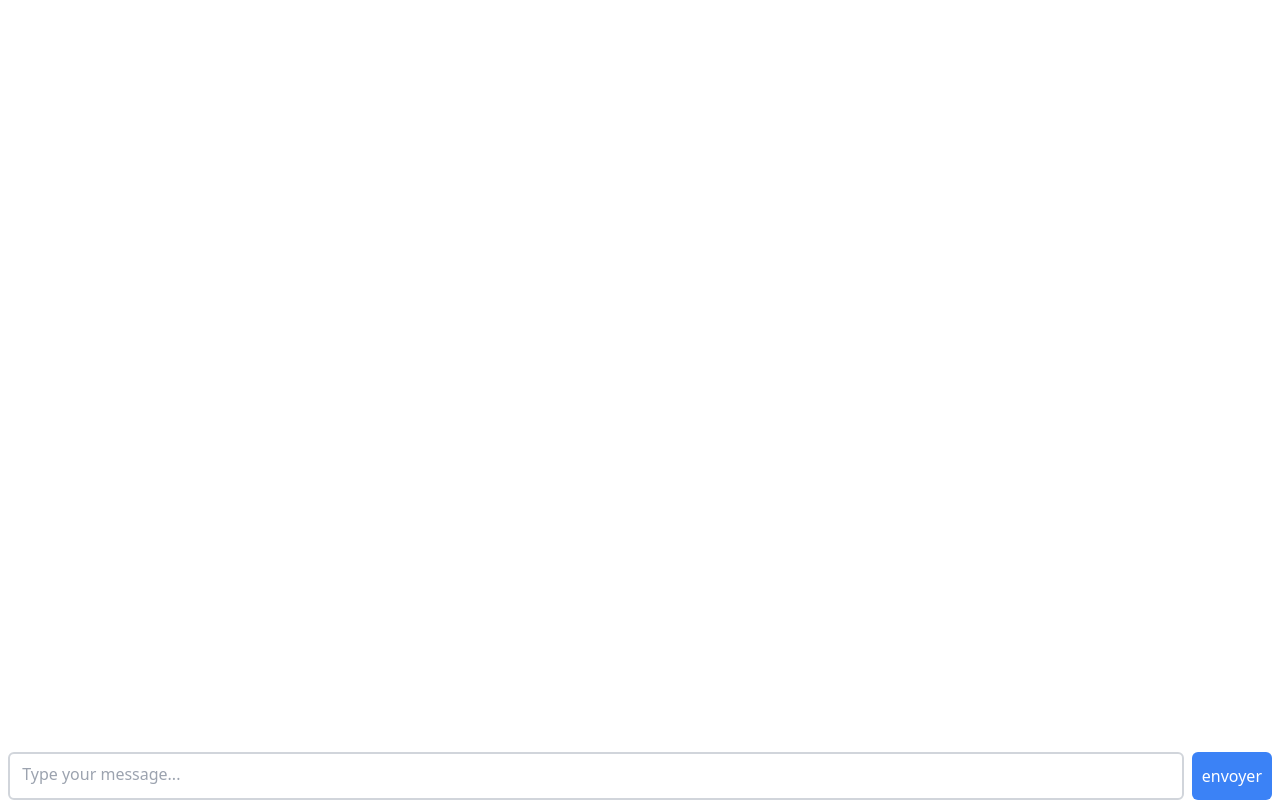
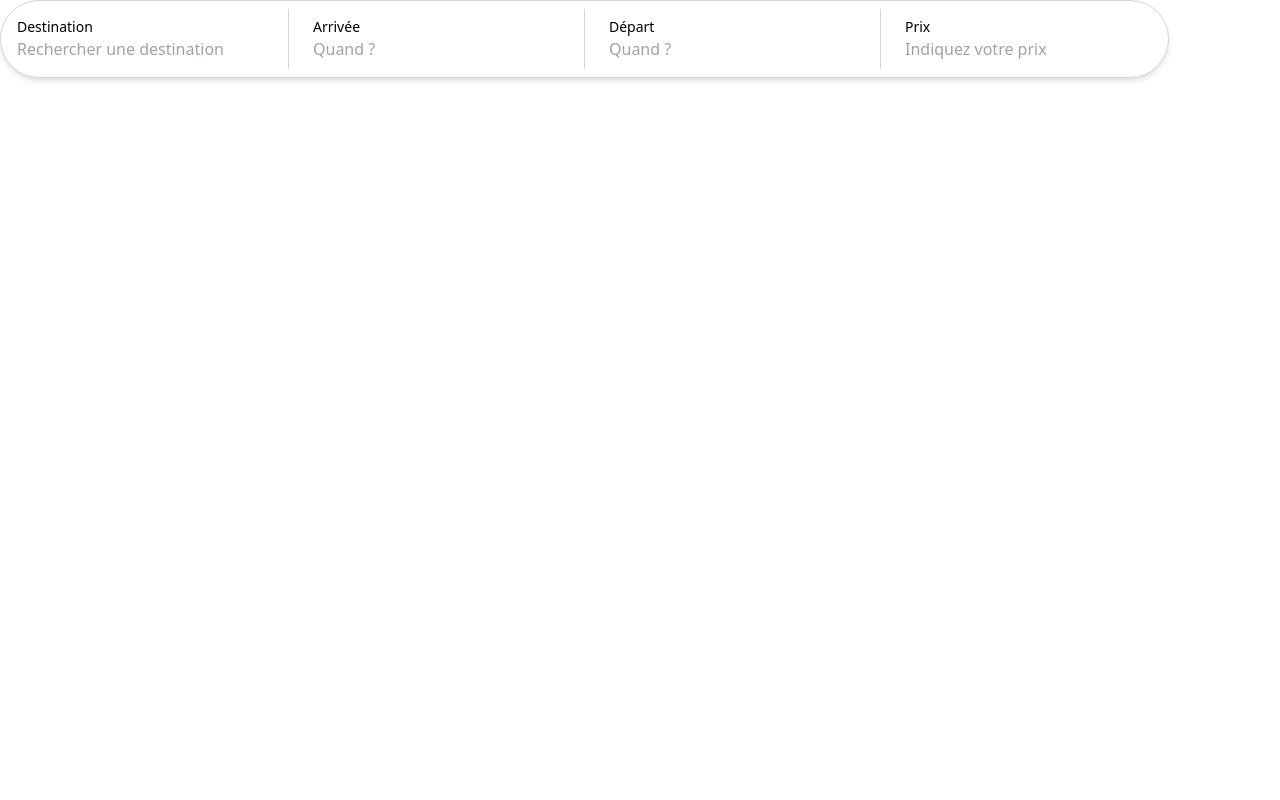
Before and after one commit to Sucellos42/T-WEB-800, a Vue app in the folder client/: page /chat/ in a window 1280 px wide. Built offline with nearby package versions, Linux system fonts and the light colour scheme.

Commit message:
WIP first version just input

```diff
--- a/client/index.html
+++ b/client/index.html
@@ -4,7 +4,7 @@
     <meta charset="UTF-8" />
     <link rel="icon" type="image/svg+xml" href="/vite.svg" />
     <meta name="viewport" content="width=device-width, initial-scale=1.0" />
-    <title>Vite + Vue + TS</title>
+    <title>Epic Road Trip</title>
   </head>
   <body>
     <div id="app"></div>
--- a/client/package.json
+++ b/client/package.json
@@ -18,6 +18,8 @@
   },
   "devDependencies": {
     "@types/node": "^20.11.20",
+    "@typescript-eslint/eslint-plugin": "^7.1.1",
+    "@typescript-eslint/parser": "^7.1.1",
     "@vitejs/plugin-vue": "^5.0.4",
     "autoprefixer": "^10.4.17",
     "eslint": "^8.57.0",
--- a/client/src/components/ChatComponent.vue
+++ /dev/null
@@ -1,43 +0,0 @@
-<script setup lang="ts">
-import { useMessagesStore } from '~/stores/messages/messages.store.ts';
-import { ref } from 'vue';
-import Messages from '~/components/MessagesComponent.vue';
-const valueMessage = ref<string>('');
-
-const sendMessage = () => {
-  if (valueMessage.value) {
-    useMessagesStore().addMessage({
-      content: valueMessage.value,
-      date: new Date(),
-    });
-    valueMessage.value = '';
-  }
-};
-</script>
-
-<template>
-  <div class="flex flex-col-reverse">
-    <Messages
-      v-for="(message, indexMessage) in useMessagesStore().allMessages"
-      :key="indexMessage"
-      :message="message"
-    />
-
-    <div class="flex fixed inset-x-0 bottom-0">
-      <textarea
-        class="w-full h-12 p-2 ml-2 border-2 border-gray-300 rounded-md resize-none focus:outline-none focus:border-blue-500"
-        placeholder=" Type your message..."
-        v-model="valueMessage"
-        @keydown.enter.prevent="sendMessage"
-      />
-      <button
-        class="bg-blue-500 text-white ml-2 mr-2 p-2.5 text-center rounded-md"
-        @click="sendMessage"
-      >
-        envoyer
-      </button>
-    </div>
-  </div>
-</template>
-
-<style scoped></style>
--- a/client/src/components/HelloWorld.vue
+++ /dev/null
@@ -1,38 +0,0 @@
-<script setup lang="ts">
-import { ref } from 'vue'
-
-defineProps<{ msg: string }>()
-
-const count = ref(0)
-</script>
-
-<template>
-  <h1>{{ msg }}</h1>
-
-  <div class="card">
-    <button type="button" @click="count++">count is {{ count }}</button>
-    <p>
-      Edit
-      <code>components/HelloWorld.vue</code> to test HMR
-    </p>
-  </div>
-
-  <p>
-    Check out
-    <a href="https://vuejs.org/guide/quick-start.html#local" target="_blank"
-      >create-vue</a
-    >, the official Vue + Vite starter
-  </p>
-  <p>
-    Install
-    <a href="https://github.com/vuejs/language-tools" target="_blank">Volar</a>
-    in your IDE for a better DX
-  </p>
-  <p class="read-the-docs">Click on the Vite and Vue logos to learn more</p>
-</template>
-
-<style scoped>
-.read-the-docs {
-  color: #888;
-}
-</style>
--- a/client/src/components/MessagesComponent.vue
+++ /dev/null
@@ -1,21 +0,0 @@
-<script setup lang="ts">
-import { defineProps } from 'vue';
-
-import { ZodMessage } from '~/types/messages.type.ts';
-defineProps<{ message: ZodMessage }>();
-</script>
-
-<template>
-  <div class="flex flex-col items-end">
-    <div
-      class="break-words bg-green-500 text-white text-sm p-3 rounded-lg rounded-br-none ml-auto my-2 mr-4 w-auto max-w-md"
-    >
-      {{ message.content }}
-      <div class="text-right text-xs mt-1">
-        {{ message.date.getHours() }}:{{ message.date.getMinutes() }}
-      </div>
-    </div>
-  </div>
-</template>
-
-<style scoped></style>
--- /dev/null
+++ b/client/src/components/common/InputCommon.vue
@@ -0,0 +1,101 @@
+<script setup lang="ts">
+import { ref } from "vue"
+
+const destination = ref("")
+const depart = ref("")
+const arrivee = ref("")
+const prix = ref("")
+const isSelected = ref("")
+const isHidden = ref(false)
+
+function reset (type : String) {
+  switch (type) {
+    case 'destination':
+      destination.value = ''
+      break
+    case 'depart':
+      depart.value = ''
+      break
+    case 'arrivee':
+      arrivee.value = ''
+      break
+    case 'prix':
+      prix.value = ''
+      break
+    default:
+      break
+  }
+}
+
+function focusInput (type : string) {
+  isSelected.value = type
+  isHidden.value = true
+}
+
+</script>
+
+<template>
+  <div class="inline-flex flex-wrap rounded-6xl border-0.5 border-gray-300 shadow-custom" :class="{'bg-gray-200': isHidden}">
+    <div class="flex justify-between p-4 rounded-6xl hover:bg-gray-100" :class="{'bg-white hover:bg-white': isSelected === 'destination'}" @click="focusInput('destination')">
+      <div class="flex flex-col pr-4">
+        <label for="depart-input" class="text-sm">Destination</label>
+        <input
+            ref="inputRef"
+            id="depart-input"
+            type="text"
+            class="focus:border-transparent focus:outline-none bg-transparent"
+            placeholder="Rechercher une destination"
+            v-model="destination"
+        />
+      </div>
+      <button v-if="destination" class="hover:bg-white" @click="reset('destination')">x</button>
+    </div>
+    <span class="border-l-1.5 border-gray-300 m-2" />
+    <div class="flex justify-between p-4 rounded-6xl hover:bg-gray-100" :class="{'bg-white hover:bg-white': isSelected === 'arrivee'}" @click="focusInput('arrivee')">
+      <div class="flex flex-col pr-4">
+        <label for="depart-input" class="text-sm">Arrivée</label>
+        <input
+            id="depart-input"
+            type="text"
+            class="focus:border-transparent focus:outline-none bg-transparent"
+            placeholder="Quand ?"
+            v-model="arrivee"
+        />
+      </div>
+      <button v-if="arrivee" class="hover:bg-white" @click="reset('arrivee')">x</button>
+    </div>
+    <span class="border-l-1.5 border-gray-300 m-2" />
+    <div class="flex justify-between p-4 rounded-6xl hover:bg-gray-100" :class="{'bg-white hover:bg-white': isSelected === 'depart'}" @click="focusInput('depart')">
+      <div class="flex flex-col pr-4">
+        <label for="arrivee-input" class="text-sm">Départ</label>
+        <input
+            id="arrivee-input"
+            type="text"
+            class="focus:border-transparent focus:outline-none bg-transparent"
+            placeholder="Quand ?"
+            v-model="depart"
+        />
+      </div>
+      <button v-if="depart" class="hover:bg-white" @click="reset('depart')">x</button>
+    </div>
+    <span class="border-l-1.5 border-gray-300 m-2" />
+    <div class="flex justify-between p-4 rounded-6xl hover:bg-gray-100" :class="{'bg-white hover:bg-white': isSelected === 'prix'}" @click="focusInput('prix')">
+      <div class="flex flex-col pr-4">
+        <label for="prix-input" class="text-sm">Prix</label>
+        <input
+            id="prix-input"
+            type="text"
+            class="focus:border-transparent focus:outline-none bg-transparent"
+            placeholder="Indiquez votre prix"
+            v-model="prix"
+        />
+      </div>
+      <button v-if="prix" class="hover:bg-white" @click="reset('prix')">x</button>
+    </div>
+  </div>
+
+</template>
+
+<style scoped>
+
+</style>
--- a/client/src/views/HomeView.vue
+++ b/client/src/views/HomeView.vue
@@ -1,10 +1,10 @@
 <script setup lang="ts">
-import Chat from '../components/ChatComponent.vue';
+import Input from "~/components/common/InputCommon.vue"
 </script>
 
 <template>
   <div class="">
-    <Chat></Chat>
+    <Input></Input>
   </div>
 </template>
 
--- a/client/tailwind.config.js
+++ b/client/tailwind.config.js
@@ -3,7 +3,18 @@ export default {
   content: ['./src/**/*.{vue,js,ts,jsx,tsx,html}'],
   theme: {
     extend: {
-      height: {},
+      borderRadius: {
+        '4xl': '2rem',
+        '5xl': '2.5rem',
+        '6xl': '3rem',
+      },
+      borderWidth: {
+        '0.5': '0.5px',
+        '1.5': '1.5px',
+      },
+      boxShadow:{
+        'custom': '0 4px 6px -1px rgba(0, 0, 0, 0.1), 0 2px 4px -1px rgba(0, 0, 0, 0.06)',
+      }
     },
   },
   plugins: [],
```
Also changed, not shown: client/.eslintrc.cjs, 2 other files (tests, documents, lock files or other folders).
